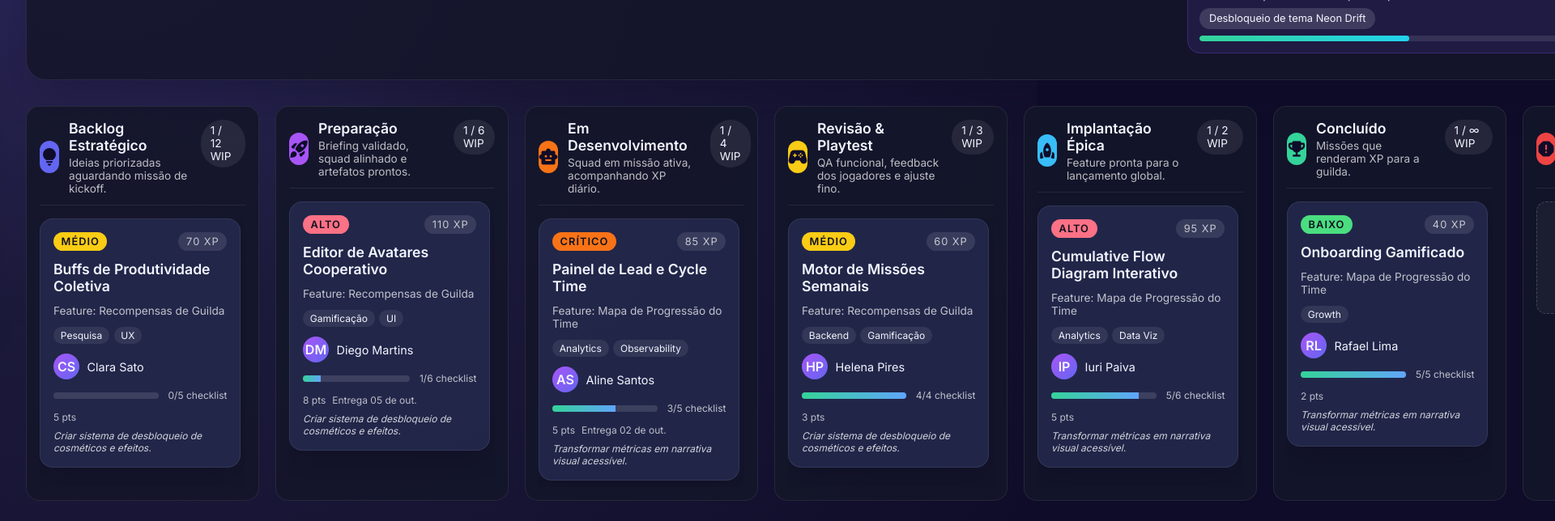
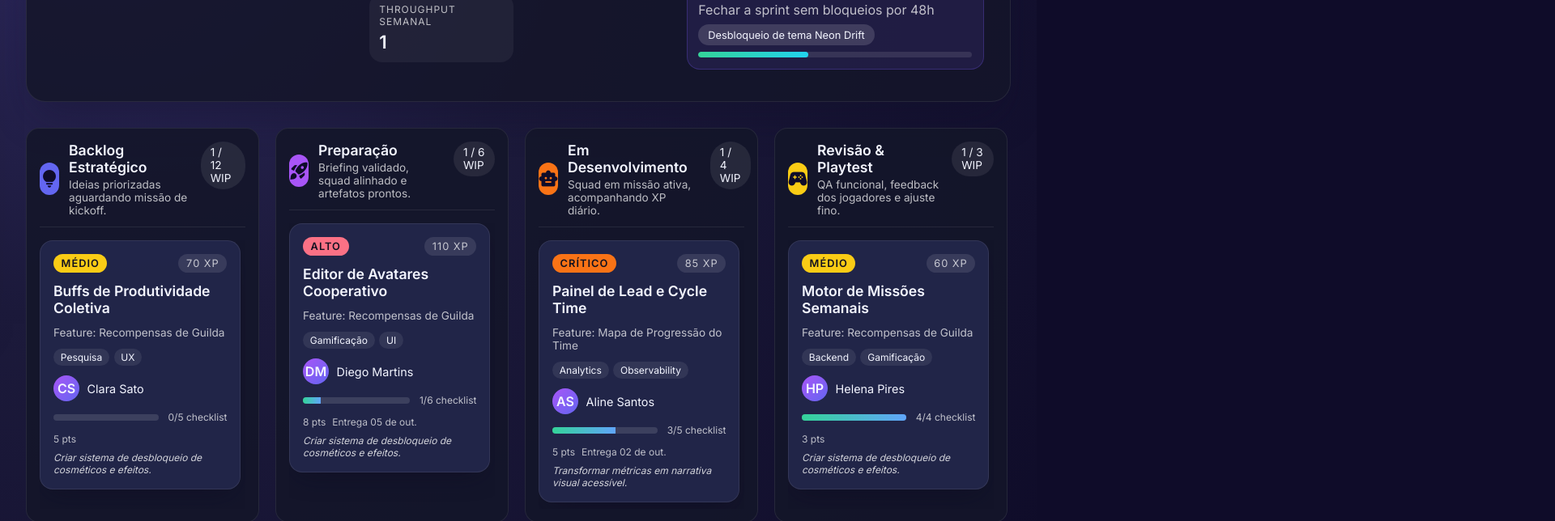
Before and after one commit to PMorais13/hero-kanban, an Angular app: page / in a window 1280 px wide. Shown: the part 400-1044 px from the top of the page at 81% size, 1920 px wide, since content can reach past the window. Built offline with nearby package versions, Linux system fonts and the light colour scheme.

Commit message:
fix: constrain board page height to viewport

```diff
--- a/src/app/app.component.scss
+++ b/src/app/app.component.scss
@@ -124,6 +124,7 @@
 .shell-body {
   position: relative;
   display: grid;
+  min-height: 0;
 }
 
 .shell-menu {
@@ -236,6 +237,11 @@
   padding: clamp(1rem, 2.5vw, 2rem);
   position: relative;
   z-index: 0;
+  display: flex;
+  flex-direction: column;
+  min-height: 0;
+  height: 100%;
+  overflow: hidden;
 }
 
 @media (min-width: 960px) {
--- a/src/app/features/board/pages/board.page.scss
+++ b/src/app/features/board/pages/board.page.scss
@@ -1,8 +1,17 @@
+:host {
+  display: flex;
+  flex-direction: column;
+  flex: 1;
+  min-height: 0;
+}
+
 .board {
   display: flex;
   flex-direction: column;
   gap: 2rem;
   color: var(--hk-text-primary);
+  flex: 1;
+  min-height: 0;
 }
 
 .board__header {
@@ -14,6 +23,7 @@
   padding: clamp(1.25rem, 3vw, 2rem);
   border-radius: 1.5rem;
   box-shadow: 0 25px 50px -12px rgba(15, 12, 41, 0.4);
+  flex: 0 0 auto;
 }
 
 .board__intro > h1 {
@@ -159,10 +169,12 @@
   gap: 1.25rem;
   align-items: stretch;
   overflow-x: auto;
+  overflow-y: auto;
   padding-bottom: 0.75rem;
   padding-right: 0.5rem;
   scroll-snap-type: x proximity;
-  min-height: 60vh;
+  flex: 1;
+  min-height: 0;
 }
 
 .board__columns > kanban-board-column {
```
